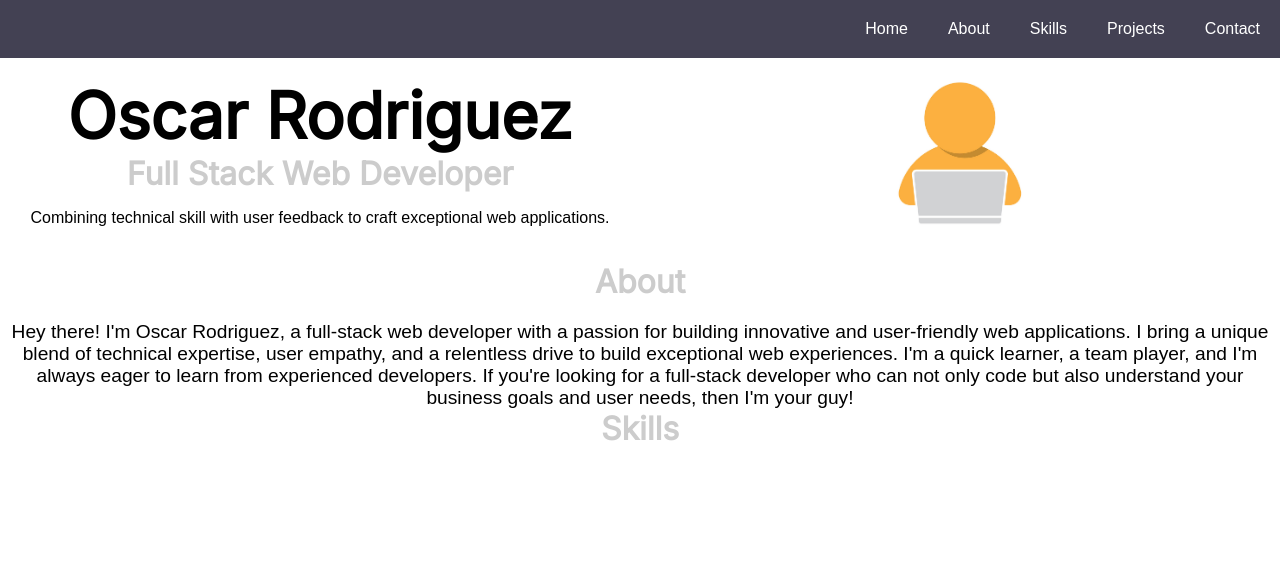
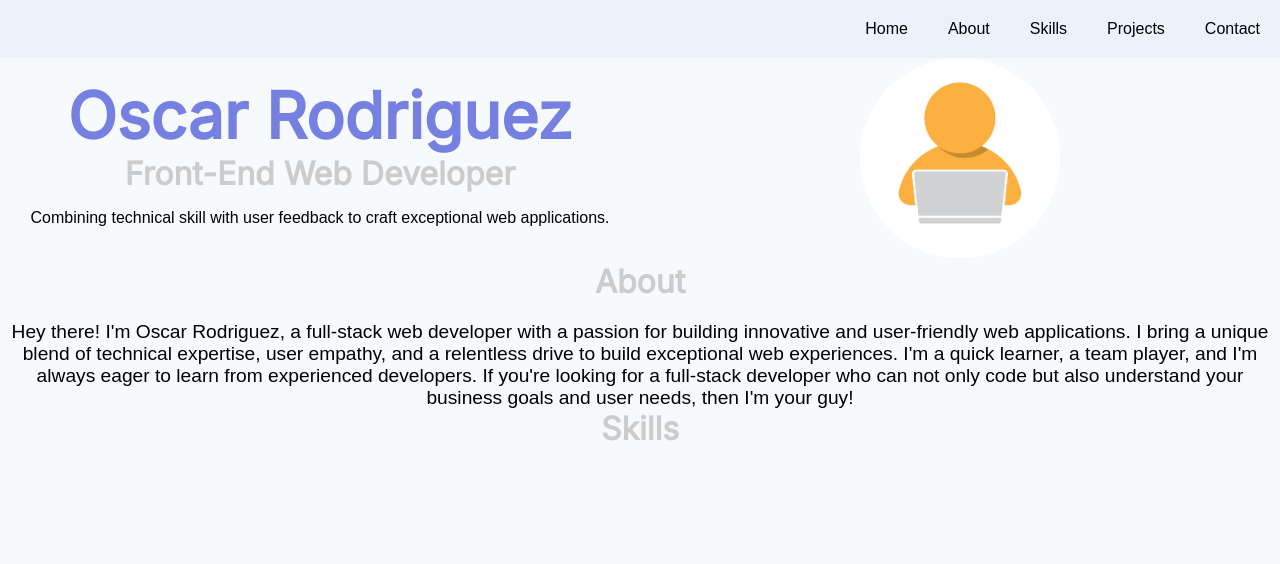
Before and after one commit to rOscar4/Website-Portfolio, a plain HTML site: page index.html in a window 1280 px wide. Shown: the top 564 px of the page. Drawn offline with Linux system fonts and the light colour scheme.

Commit message:
Add files via upload

```diff
--- a/index.html
+++ b/index.html
@@ -25,7 +25,7 @@
             <div class="LeftMainDiv">
                 <div>
                     <h1>Oscar Rodriguez</h1>
-                    <h2>Full Stack Web Developer</h2>
+                    <h2>Front-End Web Developer</h2>
                     <p>Combining technical skill with user feedback to craft exceptional web applications.</p>
                 </div>
             </div>
--- a/styles.css
+++ b/styles.css
@@ -1,7 +1,6 @@
 body {
     margin: 0;
     background-color: hsl(210, 50%, 98%);
-    background-color: white;
     color: #FFFFFF;
     color: black;
     font-family: sans-serif;
@@ -21,6 +20,7 @@ h1, h2 {
 
 h1 {
     font-size: 4rem;
+    color: hsl(234, 64%, 67%);
 }
 
 h2 {
@@ -31,7 +31,7 @@ h2 {
 .navigationBar {
     display: flex;
     justify-content: right;
-    background-color: hsl(247, 12%, 29%);
+    background-color: hsl(210, 50%, 95%);
     position: sticky;
     top: 0;
     transition: background-color 500ms;
@@ -45,7 +45,7 @@ h2 {
 }
 
 .navigationBar a {
-    color: white;
+    color: black;
     text-decoration: none;
     padding: 20px;
     display: block;
```
